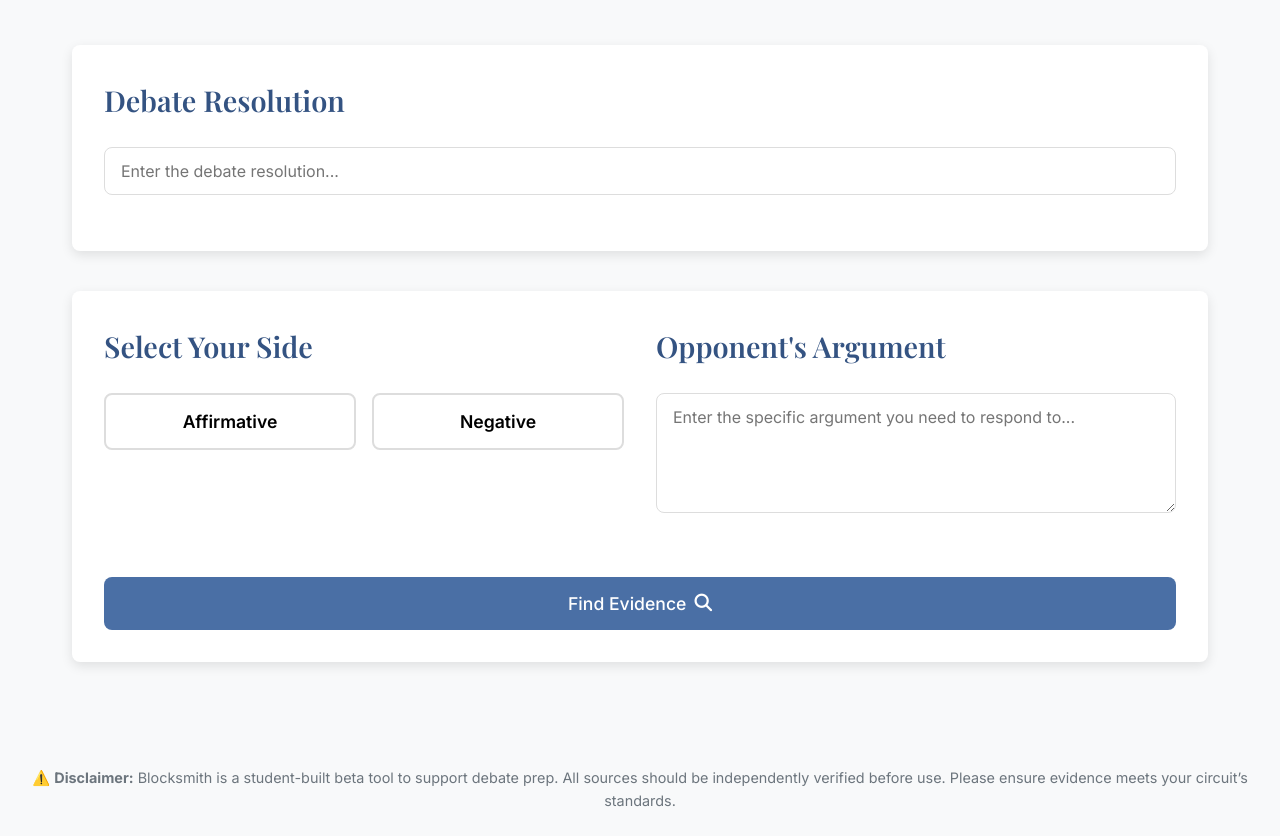
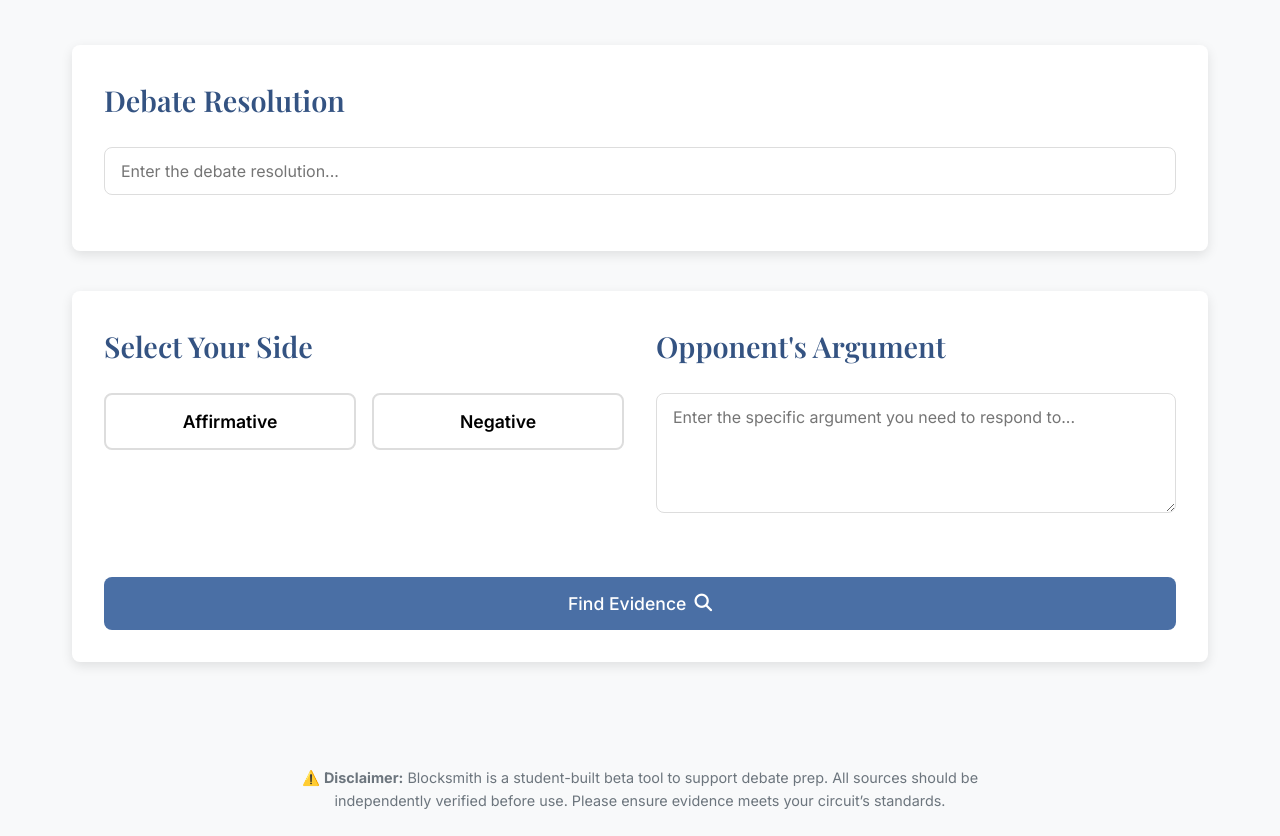
Before and after one commit to anyaasachdev/Blocksmith, a website: page index.html in a window 1280 px wide. Shown: the part 145-981 px from the top of the page. Drawn offline with nearby package versions, Linux system fonts and the light colour scheme.

Commit message:
Update styles.css

```diff
--- a/styles.css
+++ b/styles.css
@@ -329,6 +329,11 @@ footer {
     font-size: 0.9rem;
 }
 
+.footer-content {
+    max-width: 800px;
+    margin: 0 auto;
+    padding: 0 1rem;
+}
 /* Responsive styles */
 @media (max-width: 768px) {
     .app-container {
```
